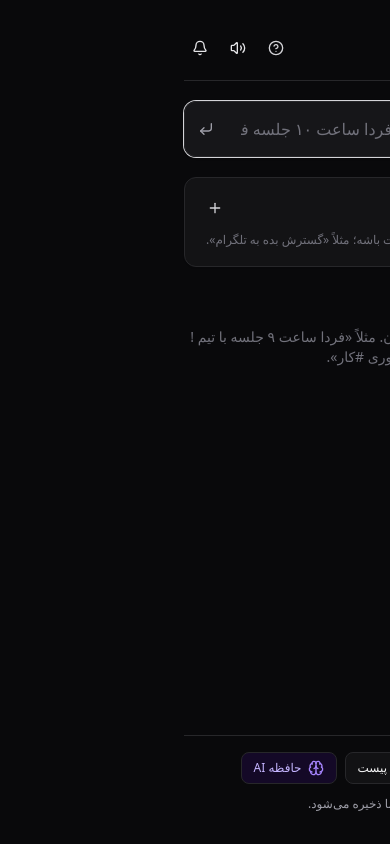
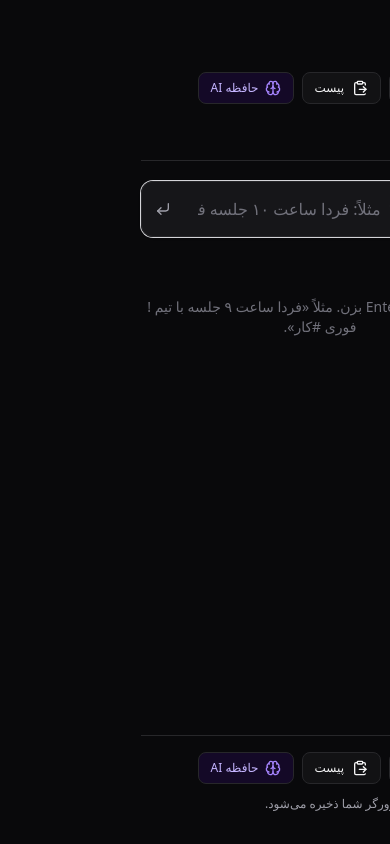
Before and after one commit to njfamirm/daily, a React (Vite) app: page / in a window 390 px wide. Built offline with nearby package versions, Linux system fonts and the light colour scheme.

Commit message:
feat(ui): place AI sync prominently in header and hide empty notes section

```diff
--- a/src/App.tsx
+++ b/src/App.tsx
@@ -250,7 +250,7 @@ export function App() {
 
   return (
     <div className="mx-auto flex min-h-full max-w-2xl flex-col gap-5 px-4 py-8 sm:py-14">
-      <header className="flex items-center justify-between border-b border-zinc-800/80 pb-4">
+      <header className="flex flex-wrap items-center justify-between gap-3 border-b border-zinc-800/80 pb-4">
         <div className="flex items-baseline gap-3">
           <h1 className="text-xl font-bold tracking-tight text-white">daily</h1>
           {due > 0 && (
@@ -259,7 +259,18 @@ export function App() {
             </span>
           )}
         </div>
-        <div className="flex items-center gap-1.5">
+
+        <div className="flex flex-wrap items-center gap-2">
+          <SyncBar
+            db={db}
+            onReplace={setDb}
+            onUpdateMemory={(aiMemory) => update((prev) => ({ ...prev, aiMemory }))}
+            onMessage={showToast}
+          />
+
+          <div className="h-4 w-px bg-zinc-800 hidden sm:block" />
+
+          <div className="flex items-center gap-1">
             <Button
               variant="ghost"
               size="icon"
@@ -299,6 +310,7 @@ export function App() {
                 <BellOff className="text-zinc-500" />
               )}
             </Button>
+          </div>
         </div>
       </header>
 
--- a/src/components/Notes.tsx
+++ b/src/components/Notes.tsx
@@ -21,6 +21,10 @@ export function Notes({ notes, onAdd, onRemove }: Props) {
     setAdding(false);
   };
 
+  if (notes.length === 0 && !adding) {
+    return null;
+  }
+
   return (
     <section className="rounded-xl border border-zinc-800/80 bg-zinc-900/70 p-3.5 shadow-xs">
       <div className="mb-2 flex items-center justify-between">
@@ -32,18 +36,12 @@ export function Notes({ notes, onAdd, onRemove }: Props) {
           variant="ghost"
           size="icon"
           aria-label="افزودن نکته"
-          title="افزودن نکته (m)"
+          title="افزودن نکته (M)"
           onClick={() => setAdding(true)}
         >
           <Plus />
         </Button>
       </div>
-
-      {notes.length === 0 && !adding && (
-        <p className="px-1 pb-1 text-xs text-zinc-500">
-          چیزهایی که همیشه باید یادت باشه؛ مثلاً «گسترش بده به تلگرام».
-        </p>
-      )}
 
       <ul className="space-y-1.5">
         {notes.map((n) => (
```
Lines whose indentation alone changed are shown as unchanged.
